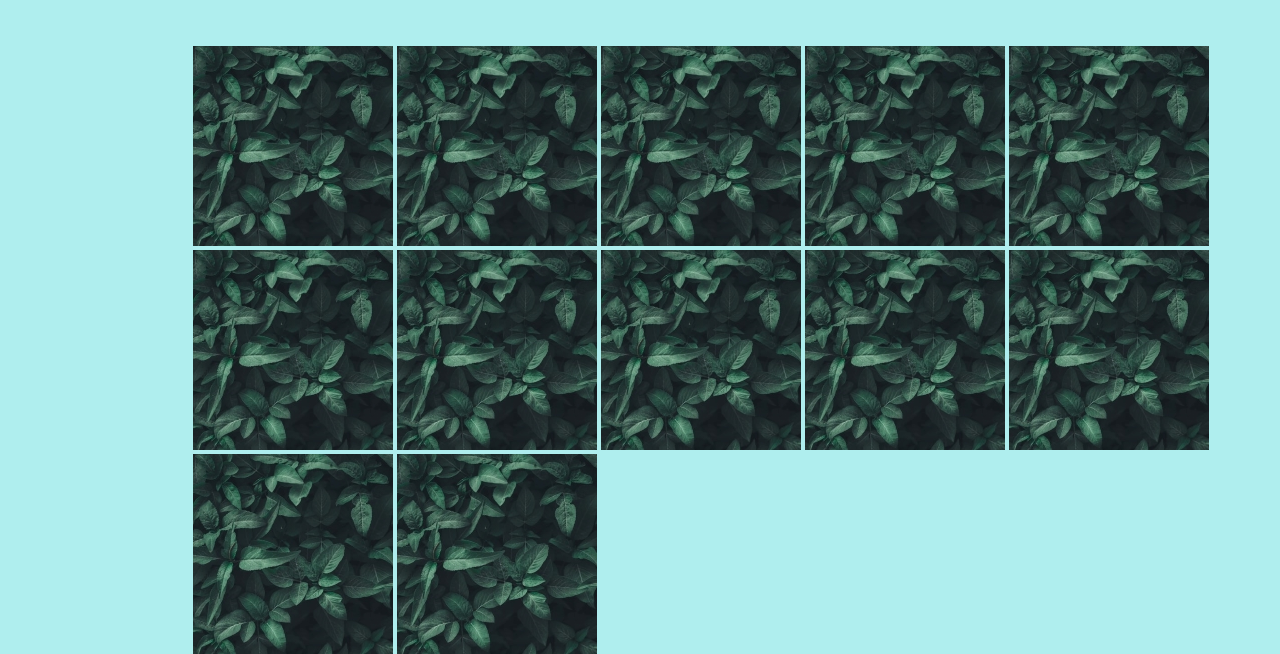
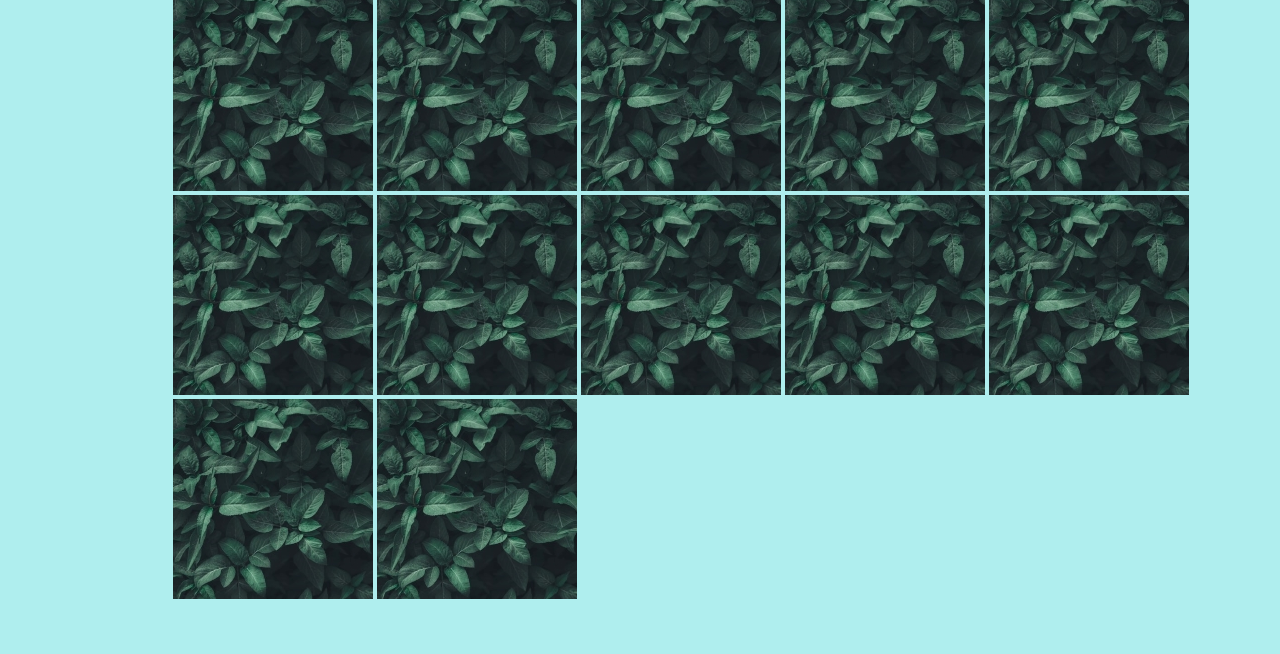
Before and after one commit to Large-Hadron-Collider901/Botanic-Memory-Match-Game, a plain HTML site: page index.html in a window 1280 px wide. Shown: the part 236-890 px from the top of the page. After the commit the page ends 835 px from the top, so only its background shows below. Drawn offline with Linux system fonts and the light colour scheme; a web font is replaced by a local one.

Commit message:
corrected errors

```diff
--- a/styles.css
+++ b/styles.css
@@ -17,12 +17,12 @@ h1 {
 .grid {
   text-align: center;
   width: 90%;
-  height: 300px;
+  height: 500px;
   position: relative;
-  left: 120px;
+  right: -100px;
   display: flex;
   flex-wrap: wrap;
-  margin: 60px auto;
+  margin: 05px auto;
 }
 
 .grid img {
```
